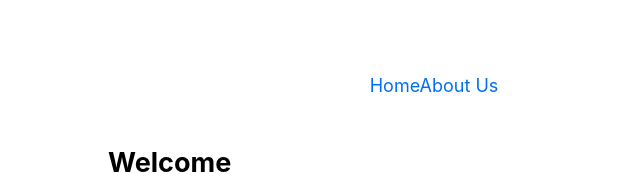
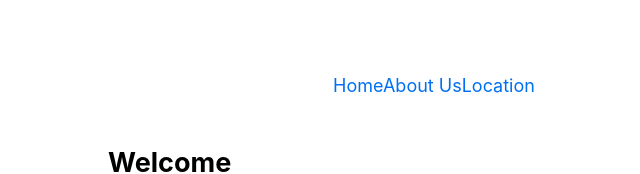
Before and after one commit to pniebrzydowski/wedding, a Next.js app: page / in a window 1280 px wide. Shown: the top 174 px of the page, without its empty margins (226-866 px from the left). Built offline with nearby package versions, Linux system fonts and the light colour scheme.

Commit message:
add main nav component w/ routes; location page

```diff
--- a/components/layout.js
+++ b/components/Layout/Layout.js
@@ -1,10 +1,10 @@
 import Head from "next/head";
+import MainNavigation from "../MainNavigation";
 import styles from "./layout.module.css";
-import Link from "next/link";
 
 export const siteTitle = "Wedding";
 
-export default function Layout({ children }) {
+const Layout = ({ children }) => {
   return (
     <div className={styles.container}>
       <Head>
@@ -20,18 +20,11 @@ export default function Layout({ children }) {
         <meta name="twitter:card" content="summary_large_image" />
       </Head>
       <header className={styles.header}>
-        <nav>
-          <ul>
-            <Link href="/">
-              <a>Home</a>
-            </Link>
-            <Link href="/about">
-              <a>About Us</a>
-            </Link>
-          </ul>
-        </nav>
+        <MainNavigation />
       </header>
       <main>{children}</main>
     </div>
   );
-}
+};
+
+export default Layout;
--- /dev/null
+++ b/components/Layout/index.js
@@ -0,0 +1 @@
+export { default, siteTitle } from "./Layout";
--- /dev/null
+++ b/components/MainNavigation/MainNavigation.js
@@ -0,0 +1,30 @@
+import Link from "next/link";
+
+const routes = [
+  {
+    url: "/",
+    title: "Home",
+  },
+  {
+    url: "/about",
+    title: "About Us",
+  },
+  {
+    url: "/location",
+    title: "Location",
+  },
+];
+
+const MainNavigation = () => (
+  <nav>
+    <ul>
+      {routes.map((route) => (
+        <Link href={route.url} key={route.url}>
+          <a>{route.title}</a>
+        </Link>
+      ))}
+    </ul>
+  </nav>
+);
+
+export default MainNavigation;
--- /dev/null
+++ b/components/MainNavigation/index.js
@@ -0,0 +1 @@
+export { default } from "./MainNavigation";
--- a/pages/about.js
+++ b/pages/about.js
@@ -1,5 +1,5 @@
 import Head from "next/head";
-import Layout from "../components/layout";
+import Layout, { siteTitle } from "../components/Layout";
 
 import { getContentData } from "../lib/content";
 
@@ -18,7 +18,7 @@ const About = ({ aboutPatrick, aboutChristina }) => {
   return (
     <Layout>
       <Head>
-        <title>About Us</title>
+        <title>About Us | {siteTitle}</title>
       </Head>
 
       <div dangerouslySetInnerHTML={{ __html: aboutPatrick.contentHtml }} />
--- a/pages/index.js
+++ b/pages/index.js
@@ -1,5 +1,5 @@
 import Head from "next/head";
-import Layout, { siteTitle } from "../components/layout";
+import Layout, { siteTitle } from "../components/Layout";
 
 export default function Home() {
   return (
```
Also changed, not shown: content/schloss-greinburg.md (added, +5 -0 lines), pages/location.js (added, +27 -0 lines), components/Layout/layout.module.css (renamed from components/layout.module.css).
